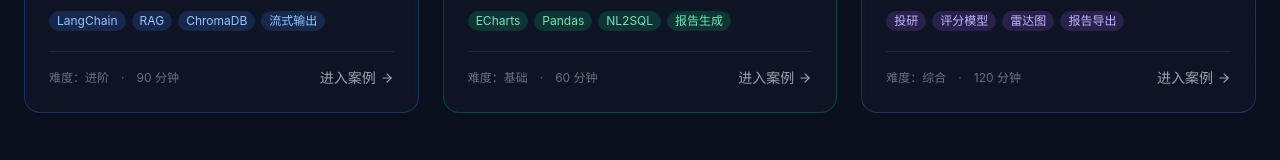
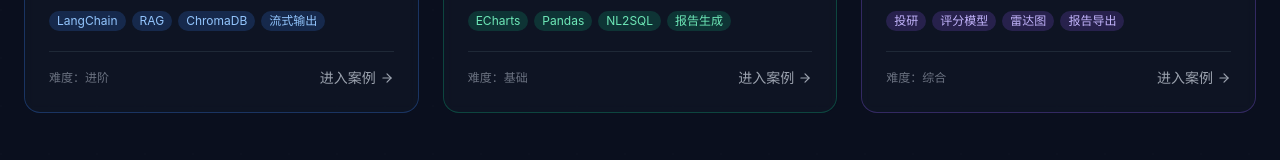
Before and after one commit to CodeHubot/AI-Finance, a Next.js app in the folder frontend/: page / in a window 1280 px wide. Shown: the part 759-919 px from the top of the page. Built offline with nearby package versions, Linux system fonts and the light colour scheme.

Commit message:
feat: remove case duration display from portal
Made-with: Cursor

```diff
--- a/frontend/app/page.tsx
+++ b/frontend/app/page.tsx
@@ -23,7 +23,6 @@ const cases = [
     ],
     tags: ["LangChain", "RAG", "ChromaDB", "流式输出"],
     difficulty: "进阶",
-    duration: "90 分钟",
   },
   {
     id: 2,
@@ -45,7 +44,6 @@ const cases = [
     ],
     tags: ["ECharts", "Pandas", "NL2SQL", "报告生成"],
     difficulty: "基础",
-    duration: "60 分钟",
   },
   {
     id: 3,
@@ -67,7 +65,6 @@ const cases = [
     ],
     tags: ["投研", "评分模型", "雷达图", "报告导出"],
     difficulty: "综合",
-    duration: "120 分钟",
   },
 ];
 
@@ -184,8 +181,6 @@ export default function HomePage() {
                 <div className="flex items-center justify-between pt-4 border-t border-gray-800">
                   <div className="flex gap-3 text-xs text-gray-500">
                     <span>难度：{c.difficulty}</span>
-                    <span>·</span>
-                    <span>{c.duration}</span>
                   </div>
                   <div className="flex items-center gap-1 text-sm text-gray-400 group-hover:text-white transition-colors">
                     <span>进入案例</span>
```
